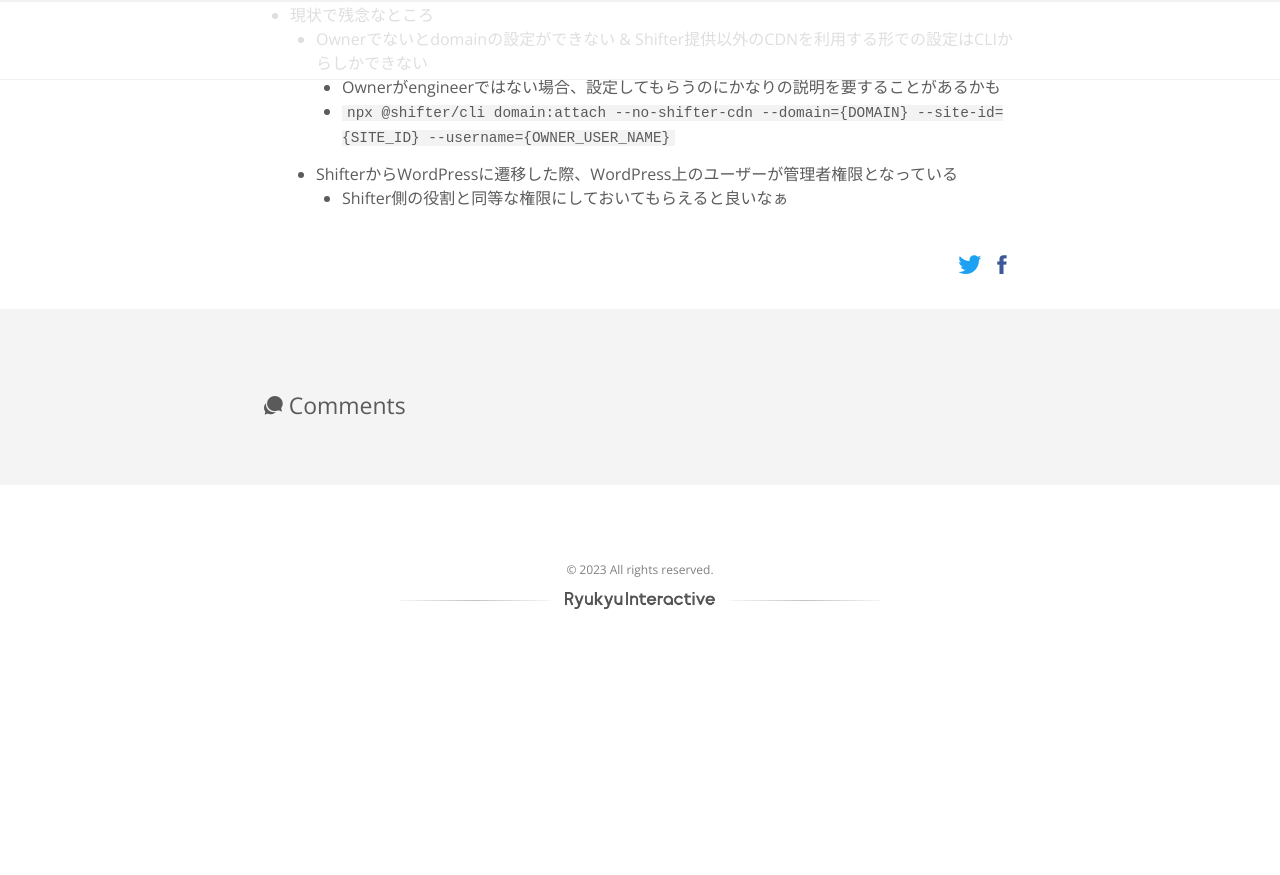
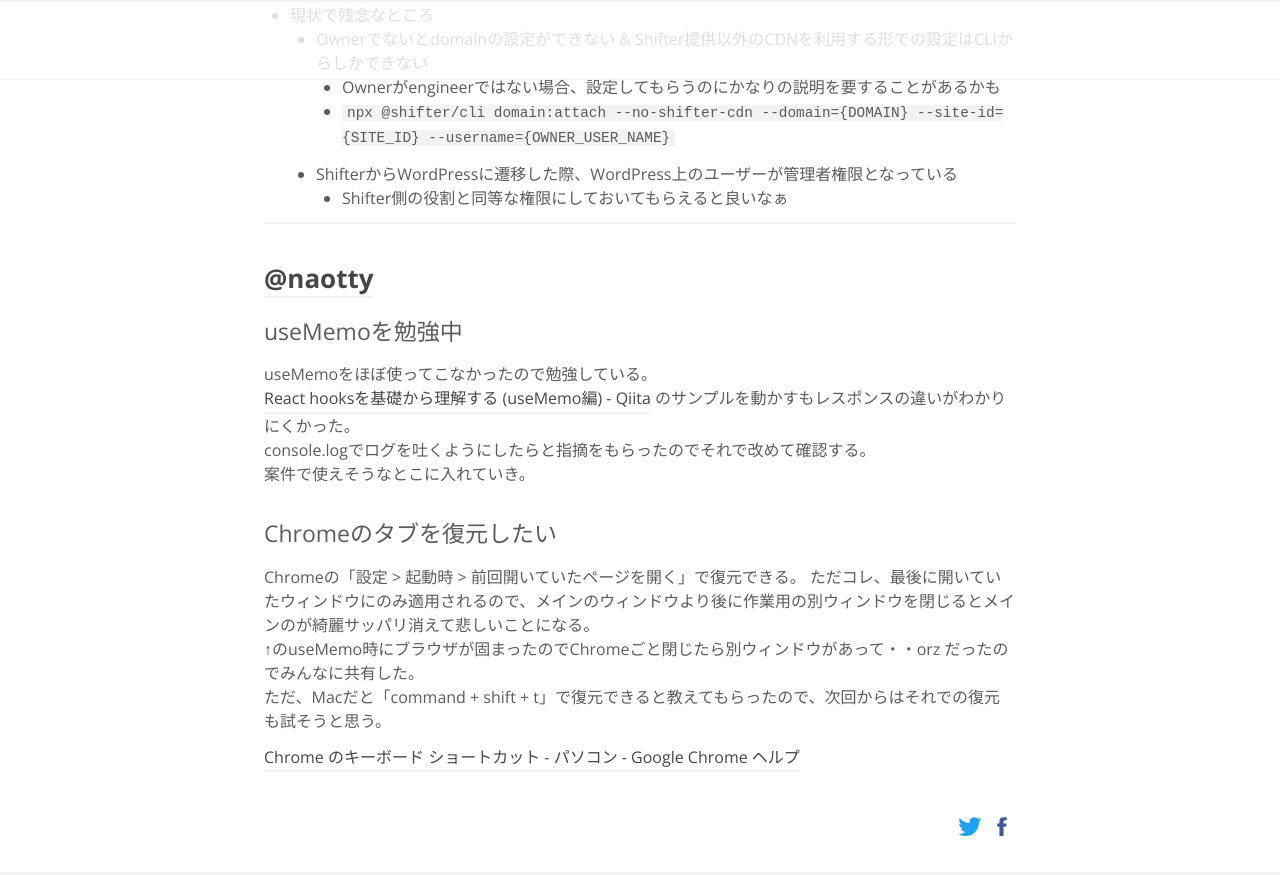
Before and after one commit to RyukyuInteractive/tech.ryukyu-i.co.jp, a Jekyll site: the page built from _posts/2023-01-13-tech-lunch.md, in a window 1280 px wide and 900 px high, scrolled down 1035 px. Shown: the top 875 px of the window. Built offline with Jekyll 4.4.1, drawn with Linux system fonts in a browser that asks for light colours; a script that is not in the unit is left out; comment, search, counter and statistics services are not loaded; before the commit the page ends 1709 px from its top, so only the background shows below that.

Commit message:
Update 2023-01-13-tech-lunch.md

```diff
--- a/_posts/2023-01-13-tech-lunch.md
+++ b/_posts/2023-01-13-tech-lunch.md
@@ -42,3 +42,24 @@
         - `npx @shifter/cli domain:attach --no-shifter-cdn --domain={DOMAIN} --site-id={SITE_ID} --username={OWNER_USER_NAME}`
     - ShifterからWordPressに遷移した際、WordPress上のユーザーが管理者権限となっている
         - Shifter側の役割と同等な権限にしておいてもらえると良いなぁ
+
+
+
+----
+
+## [@naotty](https://github.com/naotty)
+
+### useMemoを勉強中
+useMemoをほぼ使ってこなかったので勉強している。
+[React hooksを基礎から理解する \(useMemo編\) \- Qiita](https://qiita.com/seira/items/42576765aecc9fa6b2f8) のサンプルを動かすもレスポンスの違いがわかりにくかった。
+console.logでログを吐くようにしたらと指摘をもらったのでそれで改めて確認する。
+案件で使えそうなとこに入れていき。
+
+
+### Chromeのタブを復元したい
+Chromeの「設定 > 起動時 > 前回開いていたページを開く」で復元できる。
+ただコレ、最後に開いていたウィンドウにのみ適用されるので、メインのウィンドウより後に作業用の別ウィンドウを閉じるとメインのが綺麗サッパリ消えて悲しいことになる。
+↑のuseMemo時にブラウザが固まったのでChromeごと閉じたら別ウィンドウがあって・・orz だったのでみんなに共有した。
+ただ、Macだと「command + shift + t」で復元できると教えてもらったので、次回からはそれでの復元も試そうと思う。
+
+[Chrome のキーボード ショートカット \- パソコン \- Google Chrome ヘルプ](https://support.google.com/chrome/answer/157179?hl=ja&co=GENIE.Platform%3DDesktop#zippy=%2C%E3%82%BF%E3%83%96%E3%81%A8%E3%82%A6%E3%82%A3%E3%83%B3%E3%83%89%E3%82%A6%E3%81%AE%E3%82%B7%E3%83%A7%E3%83%BC%E3%83%88%E3%82%AB%E3%83%83%E3%83%88)
```
